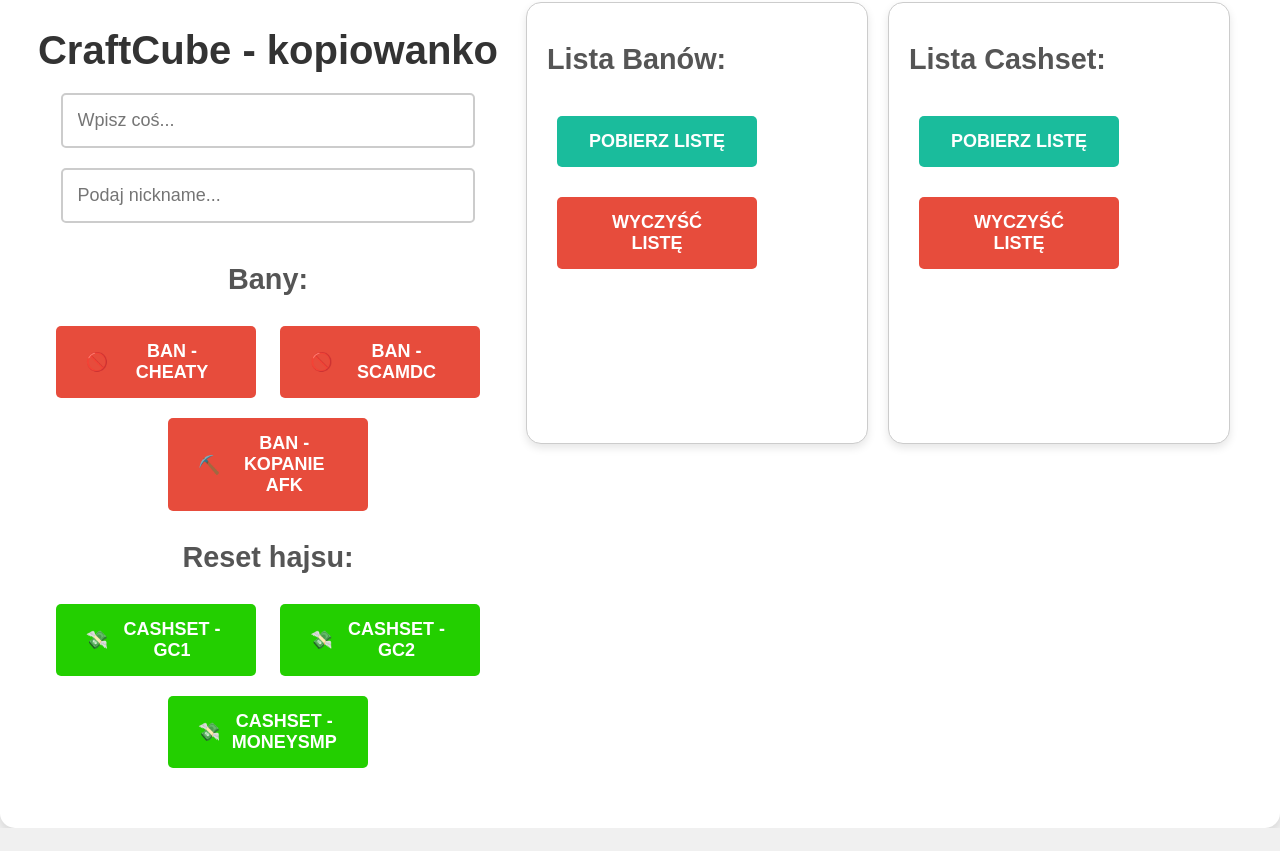
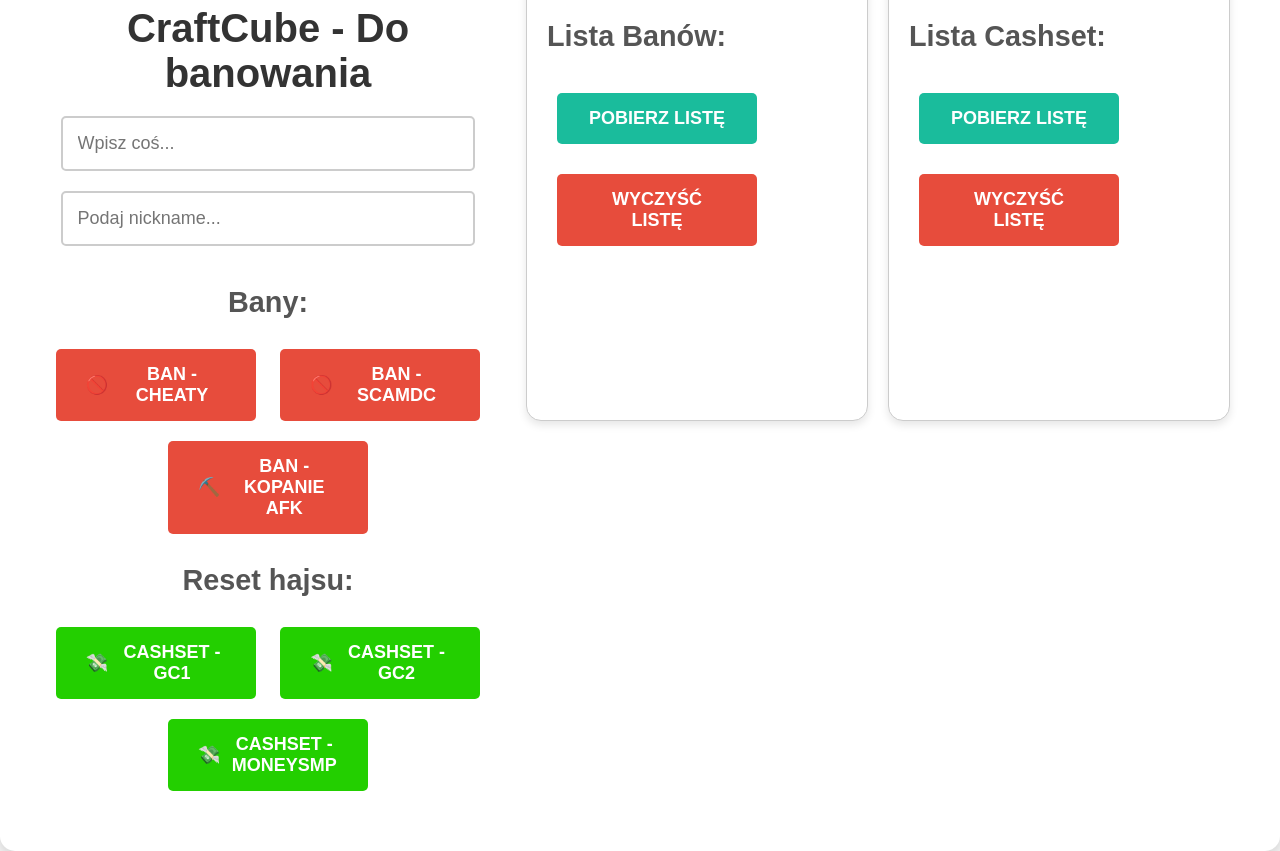
Before and after one commit to GamerSwir2/ccopy, a plain HTML site: page index.html in a window 1280 px wide. Before the commit the page ends 828 px from the top, so only its background shows below. Drawn offline with Linux system fonts and the light colour scheme.

Commit message:
zmiana nazwy

```diff
--- a/index.html
+++ b/index.html
@@ -3,13 +3,13 @@
 <head>
     <meta charset="UTF-8">
     <meta name="viewport" content="width=device-width, initial-scale=1.0">
-    <title>CraftCube - kopiowanko</title>
+    <title>CraftCube - Do banowania</title>
     <link rel="stylesheet" href="styles.css">
 </head>
 <body>
     <div class="container">
         <div class="left">
-            <h1>CraftCube - kopiowanko</h1>
+            <h1>CraftCube - Do banowania</h1>
             <!-- Input do wprowadzania tekstu -->
             <input type="text" id="inputText" placeholder="Wpisz coś...">
             <!-- Input do wprowadzania nickname'u -->
```
